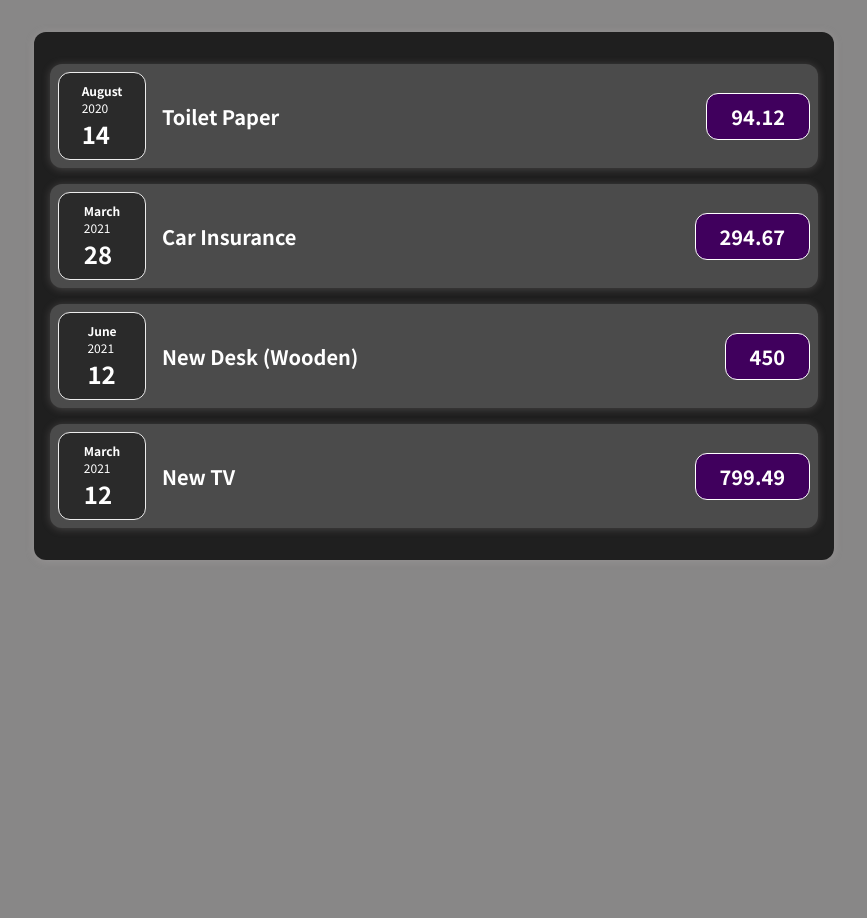
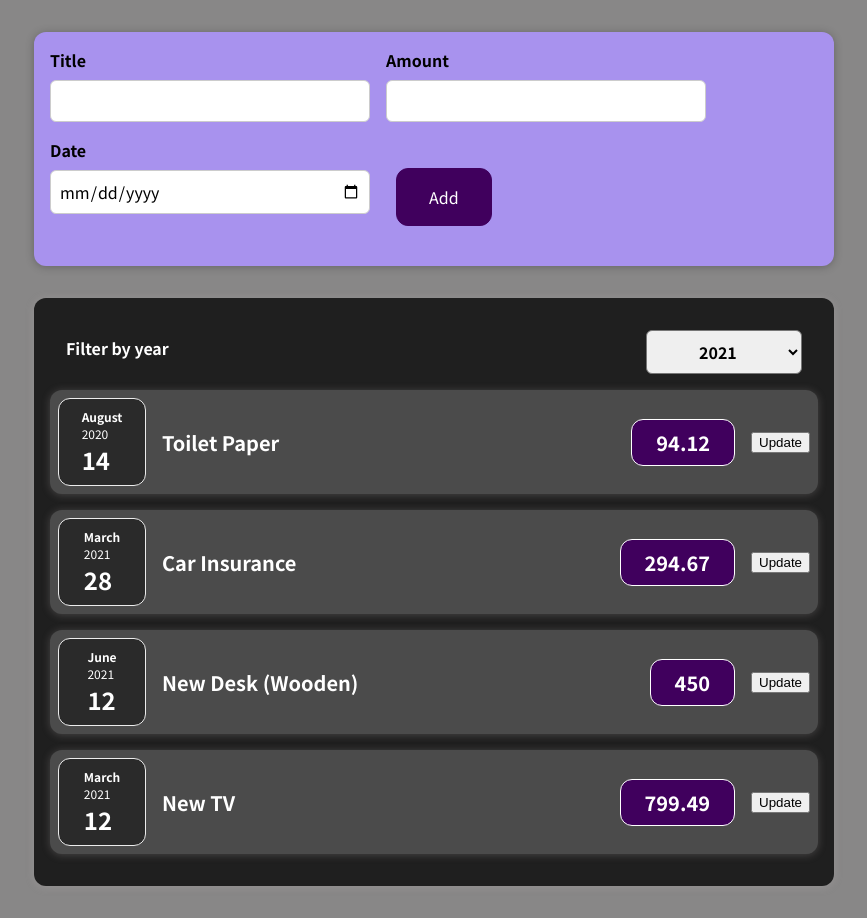
Before and after one commit to balanzer/react_learning_app, a React (Create React App) app in the folder react-complete-guide/: page / in a window 1280 px wide. Shown: the whole page, without its empty margins (206-1073 px from the left). Before the commit the page ends 800 px from the top, so only its background shows below. Built offline with nearby package versions, Linux system fonts and the light colour scheme.

Commit message:
Added Expense Form, Filters and Tied with state

```diff
--- a/react-complete-guide/src/App.js
+++ b/react-complete-guide/src/App.js
@@ -1,4 +1,5 @@
 import Expenses from "./components/Expenses/Expenses";
+import NewExpense from "./components/NewExpense/NewExpense";
 
 function App() {
     const expenses = [
@@ -8,7 +9,7 @@ function App() {
             amount: 94.12,
             date: new Date(2020, 7, 14),
         },
-    { id: "e2", title: "New TV", amount: 799.49, date: new Date(2021, 2, 12) },
+        {id: "e2", title: "New TV", amount: 799.49, date: new Date(2021, 2, 12)},
         {
             id: "e3",
             title: "Car Insurance",
@@ -23,9 +24,14 @@ function App() {
         },
     ];
 
+    const addExpenseHandler = (expense) => {
+        console.log('data' + JSON.stringify(expense))
+    }
+
     return (
         <div>
-      <Expenses expenses={expenses} />
+            <NewExpense onAddingNewExpense={addExpenseHandler}></NewExpense>
+            <Expenses expenses={expenses}/>
         </div>
     );
 }
--- a/react-complete-guide/src/components/Expenses/ExpenseDate.js
+++ b/react-complete-guide/src/components/Expenses/ExpenseDate.js
@@ -1,10 +1,11 @@
 import "./ExpenseDate.css";
+
 function ExpenseDate(props) {
     const month = props.expenseDate.toLocaleString("en-US", {
         month: "long",
     });
     const year = props.expenseDate.getFullYear();
-  const day = props.expenseDate.toLocaleString("en-US", { day: "2-digit" });
+    const day = props.expenseDate.toLocaleString("en-US", {day: "2-digit"});
 
     return (
         <div className='expense-date'>
@@ -16,4 +17,5 @@ function ExpenseDate(props) {
         </div>
     );
 }
+
 export default ExpenseDate;
--- /dev/null
+++ b/react-complete-guide/src/components/Expenses/ExpenseFilter.css
@@ -0,0 +1,24 @@
+.expenses-filter {
+    color: white;
+    padding: 0 1rem;
+}
+
+.expenses-filter__control {
+    display: flex;
+    width: 100%;
+    align-items: center;
+    justify-content: space-between;
+    margin: 1rem 0;
+}
+
+.expenses-filter label {
+    font-weight: bold;
+    margin-bottom: 0.5rem;
+}
+
+.expenses-filter select {
+    font: inherit;
+    padding: 0.5rem 3rem;
+    font-weight: bold;
+    border-radius: 6px;
+}
--- a/react-complete-guide/src/components/Expenses/ExpenseItem.js
+++ b/react-complete-guide/src/components/Expenses/ExpenseItem.js
@@ -1,17 +1,27 @@
 import ExpenseDate from "./ExpenseDate";
 import Card from "../Common/Card";
+import {useState} from "react";
+
+
 import "./ExpenseItem.css";
 
 function ExpenseItem(props) {
-  const expenseTitle = props.title;
+    const [title, setTitle] = useState(props.title);
+
+
     const expenseAmount = props.amount;
+
+    const updateExpenseDataHandler = () => {
+        setTitle('updated value')
+    }
 
     return (
         <Card className='expense-item'>
-      <ExpenseDate expenseDate={props.expenseDate} />
+            <ExpenseDate expenseDate={props.expenseDate}/>
             <div className='expense-item__description'>
-        <h2>{expenseTitle}</h2>
+                <h2>{title}</h2>
                 <div className='expense-item__price'>{expenseAmount} </div>
+                <button onClick={updateExpenseDataHandler}>Update</button>
             </div>
         </Card>
     );
--- a/react-complete-guide/src/components/Expenses/Expenses.js
+++ b/react-complete-guide/src/components/Expenses/Expenses.js
@@ -1,12 +1,22 @@
 import Card from "../Common/Card";
 import ExpenseItem from "./ExpenseItem";
 import "./Expenses.css";
+import ExpenseFilter from "./ExpensesFilter";
+import {useState} from "react";
 
 function Expenses(props) {
     const expenses = props.expenses;
+    const [filterYear, setFilterYearData] = useState('2021')
+    const yearChanged = (yearValue) => {
+        setFilterYearData(yearValue);
+        console.log('filter year changed to : ' + yearValue);
+    }
 
     return (
+        <div>
+
             <Card className='expenses'>
+                <ExpenseFilter selectedYear={filterYear} onFilterYearChange={yearChanged}/>
                 <ExpenseItem
                     title={expenses[0].title}
                     amount={expenses[0].amount}
@@ -27,7 +37,8 @@ function Expenses(props) {
                     amount={expenses[1].amount}
                     expenseDate={expenses[1].date}
                 />
-    </Card>
+            </Card></div>
     );
 }
+
 export default Expenses;
--- /dev/null
+++ b/react-complete-guide/src/components/Expenses/ExpensesFilter.js
@@ -0,0 +1,25 @@
+import "./ExpenseFilter.css"
+import {useState} from "react";
+
+const ExpenseFilter = (props) => {
+
+    const filterYearChangeHandler = (event) => {
+        props.onFilterYearChange(event.target.value);
+    }
+
+    return (
+        <div className='expenses-filter'>
+            <div className='expenses-filter__control'>
+                <label>Filter by year</label>
+                <select onChange={filterYearChangeHandler} value={props.selectedYear}>
+                    <option value='2022'>2022</option>
+                    <option value='2021'>2021</option>
+                    <option value='2020'>2020</option>
+                    <option value='2019'>2019</option>
+                </select>
+            </div>
+        </div>
+    );
+}
+
+export default ExpenseFilter;
--- /dev/null
+++ b/react-complete-guide/src/components/NewExpense/ExpenseForm.css
@@ -0,0 +1,28 @@
+.new-expense__controls {
+    display: flex;
+    flex-wrap: wrap;
+    gap: 1rem;
+    margin-bottom: 1rem;
+    text-align: left;
+}
+
+.new-expense__control label {
+    font-weight: bold;
+    margin-bottom: 0.5rem;
+    display: block;
+}
+
+.new-expense__control input {
+    font: inherit;
+    padding: 0.5rem;
+    border-radius: 6px;
+    border: 1px solid #ccc;
+    width: 20rem;
+    max-width: 100%;
+}
+
+.new-expense__actions {
+    margin-bottom: 0.5rem;
+    padding-top: 30px;
+    padding-left: 10px;
+}
--- /dev/null
+++ b/react-complete-guide/src/components/NewExpense/ExpenseForm.js
@@ -0,0 +1,58 @@
+import "./ExpenseForm.css";
+import {useState} from "react";
+
+const ExpenseForm = (props) => {
+
+    const [expenseData, setExpenseData] = useState({title: '', amount: '', expenseDate: ''})
+
+
+    const titleChangeHandler = (event) => {
+        setExpenseData((prevSate) => {
+            return {...prevSate, title: event.target.value}
+        });
+    }
+    const amountChangeHandler = (event) => {
+        setExpenseData((prevSate) => {
+            return {...prevSate, amount: event.target.value}
+        });
+    }
+    const dateChangeHandler = (event) => {
+        setExpenseData((prevSate) => {
+            return {...prevSate, expenseDate: event.target.value}
+        });
+    }
+
+    const expenseSubmit = (event) => {
+        event.preventDefault();
+        const newExpenseData = {
+            title: expenseData.title,
+            amount: expenseData.amount,
+            expenseDate: new Date(expenseData.expenseDate)
+        }
+        //console.log('new data : ' + JSON.stringify(expenseData));
+        props.onSaveExpenseData(newExpenseData);
+        setExpenseData({title: '', amount: '', expenseDate: ''});
+    }
+
+    return (<form onSubmit={expenseSubmit}>
+            <div className="new-expense__controls">
+                <div className="new-expense__control"><label>Title</label><input type='text' value={expenseData.title}
+                                                                                 onChange={titleChangeHandler}/></div>
+                <div className="new-expense__control"><label>Amount</label><input type='number' min="0.01" step="0.01"
+                                                                                  value={expenseData.amount}
+                                                                                  onChange={amountChangeHandler}/>
+                </div>
+                <div className="new-expense__control"><label>Date</label><input type='date' min="2019-01-01"
+                                                                                value={expenseData.expenseDate}
+                                                                                max="2022-12-31"
+                                                                                onChange={dateChangeHandler}/>
+                < /div>
+                <div className="new-expense__actions">
+                    <button type="submit">Add</button>
+                </div>
+            </div>
+        </form>
+    );
+}
+
+export default ExpenseForm;
--- /dev/null
+++ b/react-complete-guide/src/components/NewExpense/NewExpense.css
@@ -0,0 +1,38 @@
+.new-expense {
+    background-color: #a892ee;
+    padding: 1rem;
+    margin: 2rem auto;
+    width: 50rem;
+    max-width: 95%;
+    border-radius: 12px;
+    text-align: center;
+    box-shadow: 0 1px 8px rgba(0, 0, 0, 0.25);
+}
+
+.new-expense button {
+    font: inherit;
+    cursor: pointer;
+    padding: 1rem 2rem;
+    border: 1px solid #40005d;
+    background-color: #40005d;
+    color: white;
+    border-radius: 12px;
+    margin-right: 1rem;
+}
+
+.new-expense button:hover,
+.new-expense button:active {
+    background-color: #510674;
+    border-color: #510674;
+}
+
+.new-expense button.alternative {
+    color: #220131;
+    border-color: transparent;
+    background-color: transparent;
+}
+
+.new-expense button.alternative:hover,
+.new-expense button.alternative:active {
+    background-color: #ddb3f8;
+}
--- /dev/null
+++ b/react-complete-guide/src/components/NewExpense/NewExpense.js
@@ -0,0 +1,21 @@
+import "./NewExpense.css"
+import ExpenseForm from "./ExpenseForm";
+
+const NewExpense = (props) => {
+
+    const saveExpenseDataHandler = (savedData) => {
+        const expenseData = {
+            ...savedData,
+            id: Math.round((Math.random() * 100)).toString()
+        }
+        //console.log('new data : ' + JSON.stringify(expenseData));
+        props.onAddingNewExpense(expenseData);
+    }
+
+
+    return (<div className="new-expense">
+        <ExpenseForm onSaveExpenseData={saveExpenseDataHandler}/>
+    </div>)
+}
+
+export default NewExpense;
```
Lines whose indentation alone changed are shown as unchanged.
